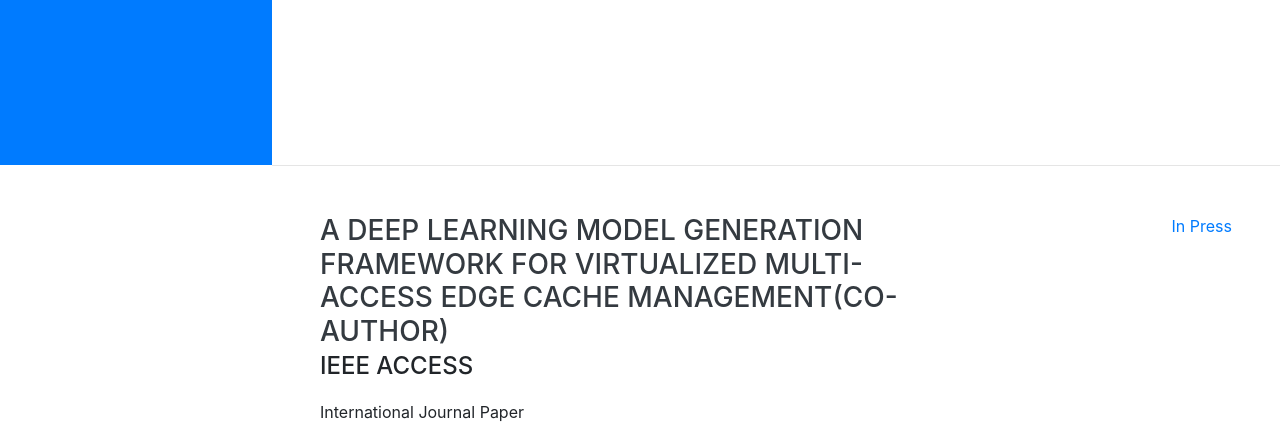
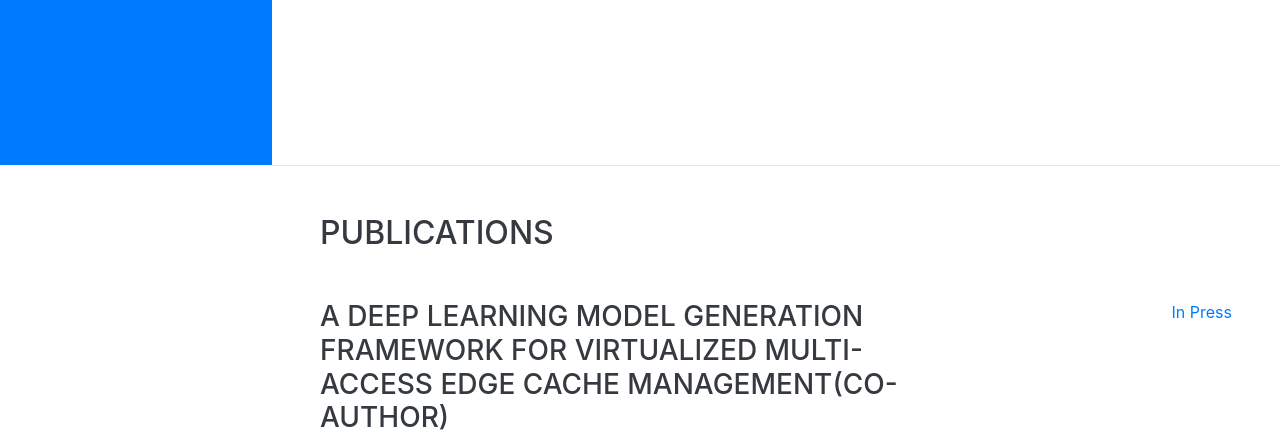
Before and after one commit to glideslope/mypage, a website with bundled scripts: page index.html in a window 1280 px wide. Shown: the part 635-1067 px from the top of the page. Built offline with nearby package versions, Linux system fonts and the light colour scheme; a web font is replaced by a local one.

Commit message:
Add files via upload

```diff
--- a/index.html
+++ b/index.html
@@ -92,9 +92,9 @@
         </section>
 
         <hr class="m-0">
-
         <section class="resume-section p-3 p-lg-5 d-flex justify-content-center" id="experience">
             <div class="w-100">
+                <h2 class="mb-5">Publications</h2>
                 <div class="resume-item d-flex flex-column flex-md-row justify-content-between mb-5">
                     <div class="resume-content">
                         <h3 class="mb-0">A Deep Learning Model Generation Framework for Virtualized Multi-access Edge Cache Management(Co-Author)</h3>
```
